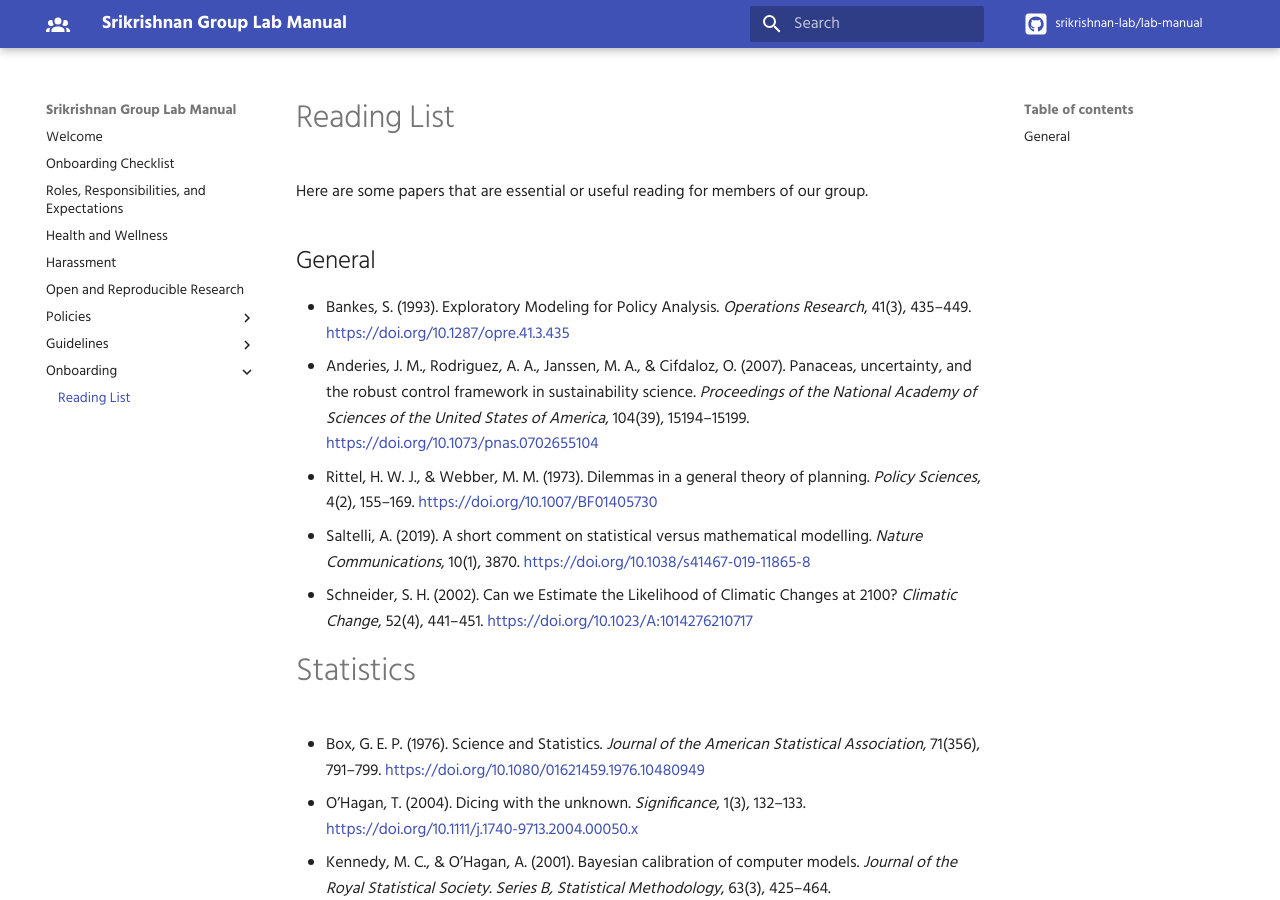
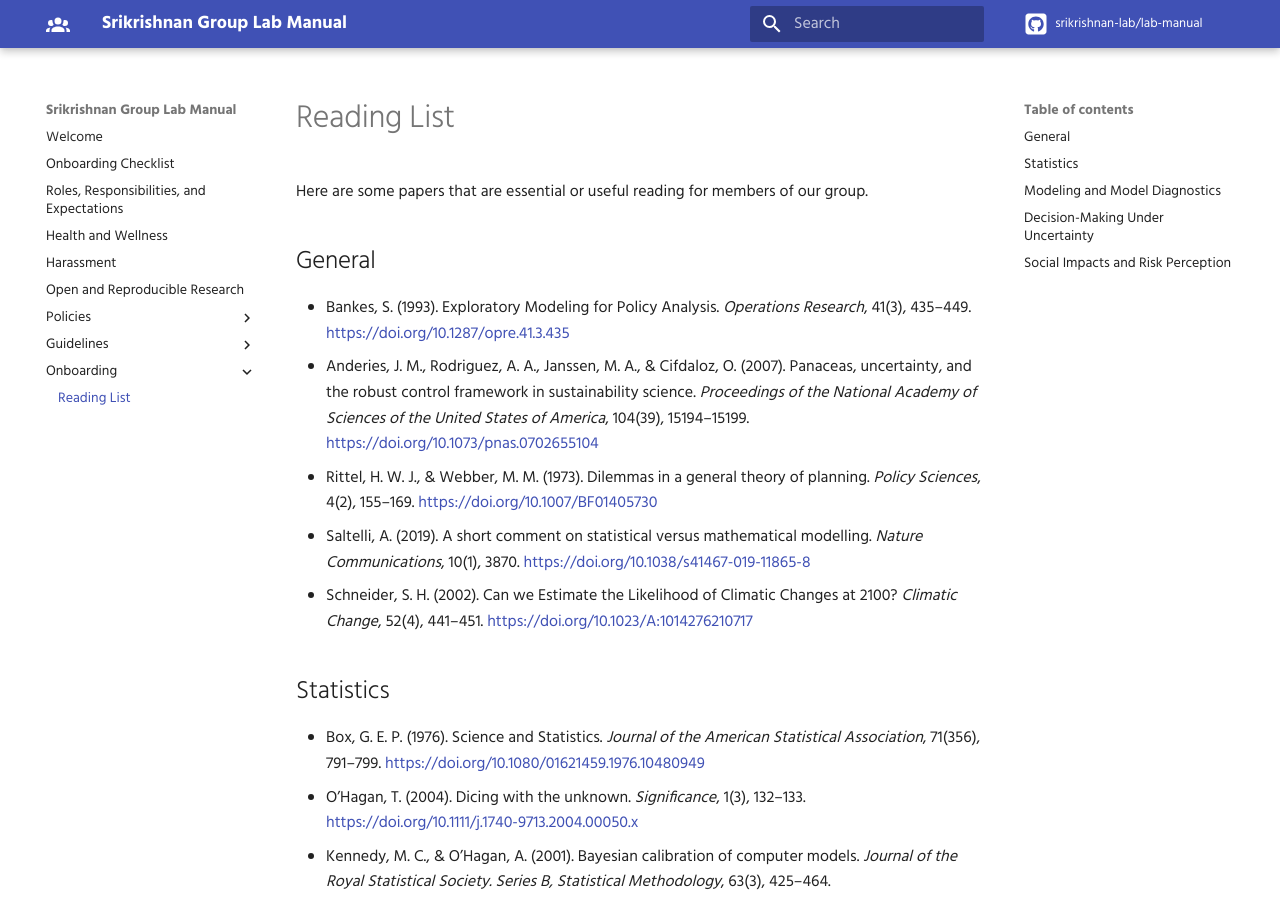
Before and after one commit to srikrishnan-lab/lab-manual, an MkDocs documentation site: the page built from docs/onboarding/reading_list.md, in a window 1280 px wide and 900 px high. Built offline with MkDocs 1.6.1 and Material for MkDocs 9.7.7, drawn with Linux system fonts in a browser that asks for light colours; some web fonts are replaced; comment, search, counter and statistics services are not loaded.

Commit message:
fix section headers

```diff
--- a/docs/onboarding/reading_list.md
+++ b/docs/onboarding/reading_list.md
@@ -10,7 +10,7 @@
 * Schneider, S. H. (2002). Can we Estimate the Likelihood of Climatic Changes at 2100? *Climatic Change*, 52(4), 441–451. <https://doi.org/10.1023/A:1014276210717>
 
 
-# Statistics
+## Statistics
 * Box, G. E. P. (1976). Science and Statistics. *Journal of the American Statistical Association*, 71(356), 791–799. <https://doi.org/10.1080/01621459.1976.10480949>
 * O’Hagan, T. (2004). Dicing with the unknown. *Significance*, 1(3), 132–133. <https://doi.org/10.1111/j.1740-9713.2004.00050.x>
 * Kennedy, M. C., & O’Hagan, A. (2001). Bayesian calibration of computer models. *Journal of the Royal Statistical Society. Series B, Statistical Methodology*, 63(3), 425–464. <https://doi.org/10.1111/1467-9868.00294>
@@ -20,7 +20,7 @@
 * Gelman, A., & Shalizi, C. R. (2013). Philosophy and the practice of Bayesian statistics. *The British Journal of Mathematical and Statistical Psychology*, 66(1), 8–38. <https://doi.org/10.1111/j.2044-8317.2011.02037.x>
 * Brynjarsdóttir, J., & OʼHagan, A. (2014). Learning about physical parameters: the importance of model discrepancy. *Inverse Problems*, 30, 114007. <https://doi.org/10.1088/0266-5611/30/11/114007>
 
-# Modeling and Model Diagnostics
+## Modeling and Model Diagnostics
 
 * Helgeson, C., Srikrishnan, V., Keller, K., & Tuana, N. (forthcoming). Why Simpler Computer Simulation Models Can Be Epistemically Better for Informing Decisions. *Philosophy of Science*. Advance version: <https://www.journals.uchicago.edu/doi/10.1086/711501>
 * Bennett, N. D., Croke, B. F. W., Guariso, G., Guillaume, J. H. A., Hamilton, S. H., Jakeman, A. J., et al. (2013). Characterising performance of environmental models. *Environmental Modelling & Software*, 40, 1–20. https://doi.org/10.1016/j.envsoft.2012.09.011
@@ -29,13 +29,13 @@
 * Quinn, J. D., Reed, P. M., & Keller, K. (2017). Direct policy search for robust multi-objective management of deeply uncertain socio-ecological tipping points. *Environmental Modelling & Software*, 92, 125–141. <https://doi.org/10.1016/j.envsoft.2017.02.017>
 * Quinn, J. D., Reed, P. M., Giuliani, M., & Castelletti, A. (2017). Rival framings: A framework for discovering how problem formulation uncertainties shape risk management trade-offs in water resources systems. *Water Resources Research*, 53(8), 7208–7233. <https://doi.org/10.1002/2017WR020524>
 
-# Decision-Making Under Uncertainty
+## Decision-Making Under Uncertainty
 
 * Oddo, P. C., Lee, B. S., Garner, G. G., Srikrishnan, V., Reed, P. M., Forest, C. E., & Keller, K. (2020). Deep Uncertainties in Sea-Level Rise and Storm Surge Projections: Implications for Coastal Flood Risk Management. *Risk Analysis*, 40(1), 153–168. <https://doi.org/10.1111/risa.12888>
 * Herman, J. D., Quinn, J. D., Steinschneider, S., Giuliani, M., & Fletcher, S. (2020). Climate Adaptation as a Control Problem: Review and Perspectives on Dynamic Water Resources Planning Under Uncertainty. *Water Resources Research*, 56(2), 35. <https://doi.org/10.1029/2019WR025502>
 * Walker, W. E., Haasnoot, M., & Kwakkel, J. H. (2013). Adapt or Perish: A Review of Planning Approaches for Adaptation under Deep Uncertainty. *Sustainability: Science Practice and Policy*, 5(3), 955–979. <https://doi.org/10.3390/su5030955>
 
-# Social Impacts and Risk Perception
+## Social Impacts and Risk Perception
 
 * Wong-Parodi, G. (2020). When climate change adaptation becomes a “looming threat” to society: Exploring views and responses to California wildfires and public safety power shutoffs. *Energy Research & Social Science*, 70, 101757. <https://doi.org/10.1016/j.erss.2020.101757>
 * Kunreuther, H., Novemsky, N., & Kahneman, D. (2001). Making Low Probabilities Useful. *Journal of Risk and Uncertainty*, 23(2), 103–120. <https://doi.org/10.1023/A:1011111601406>
```
